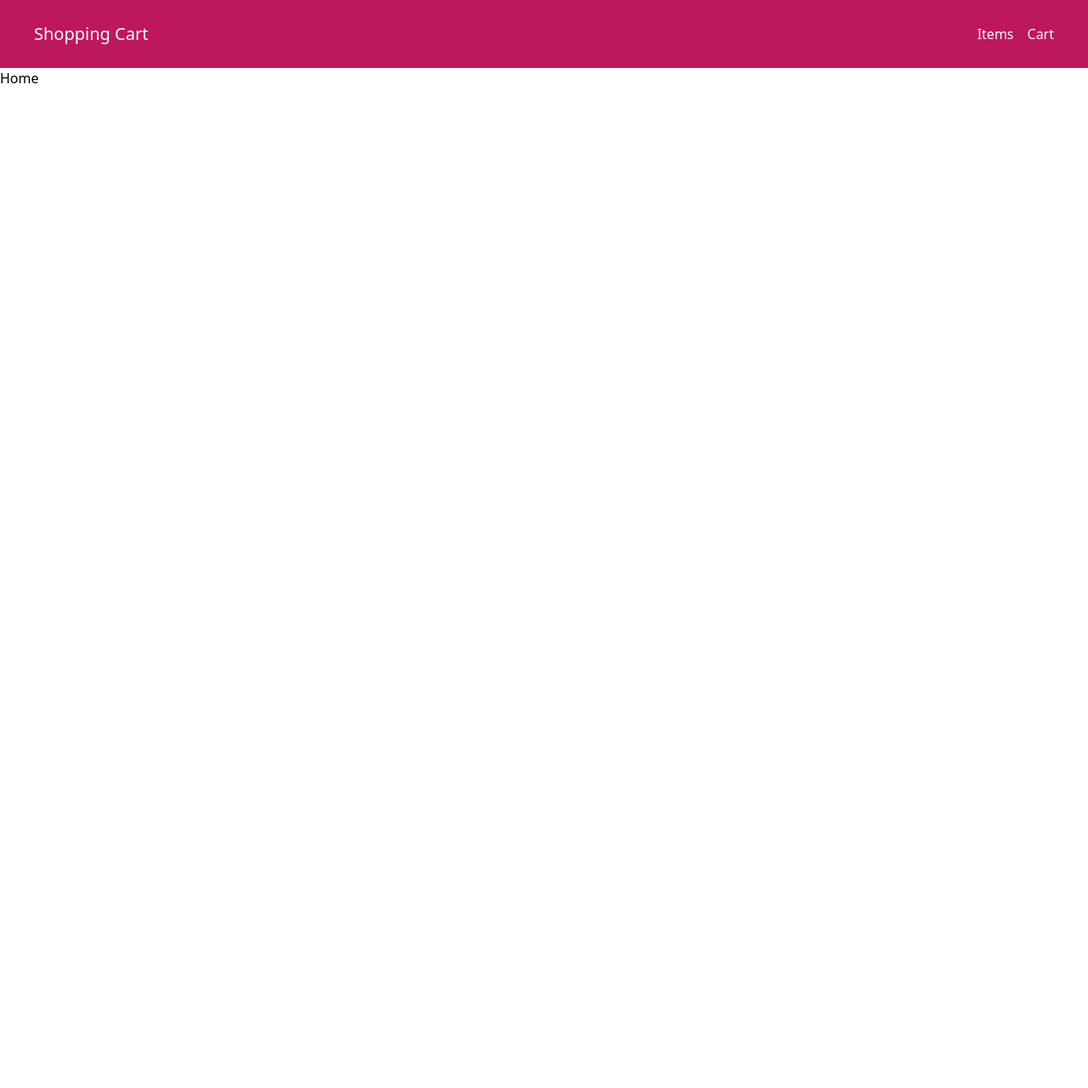
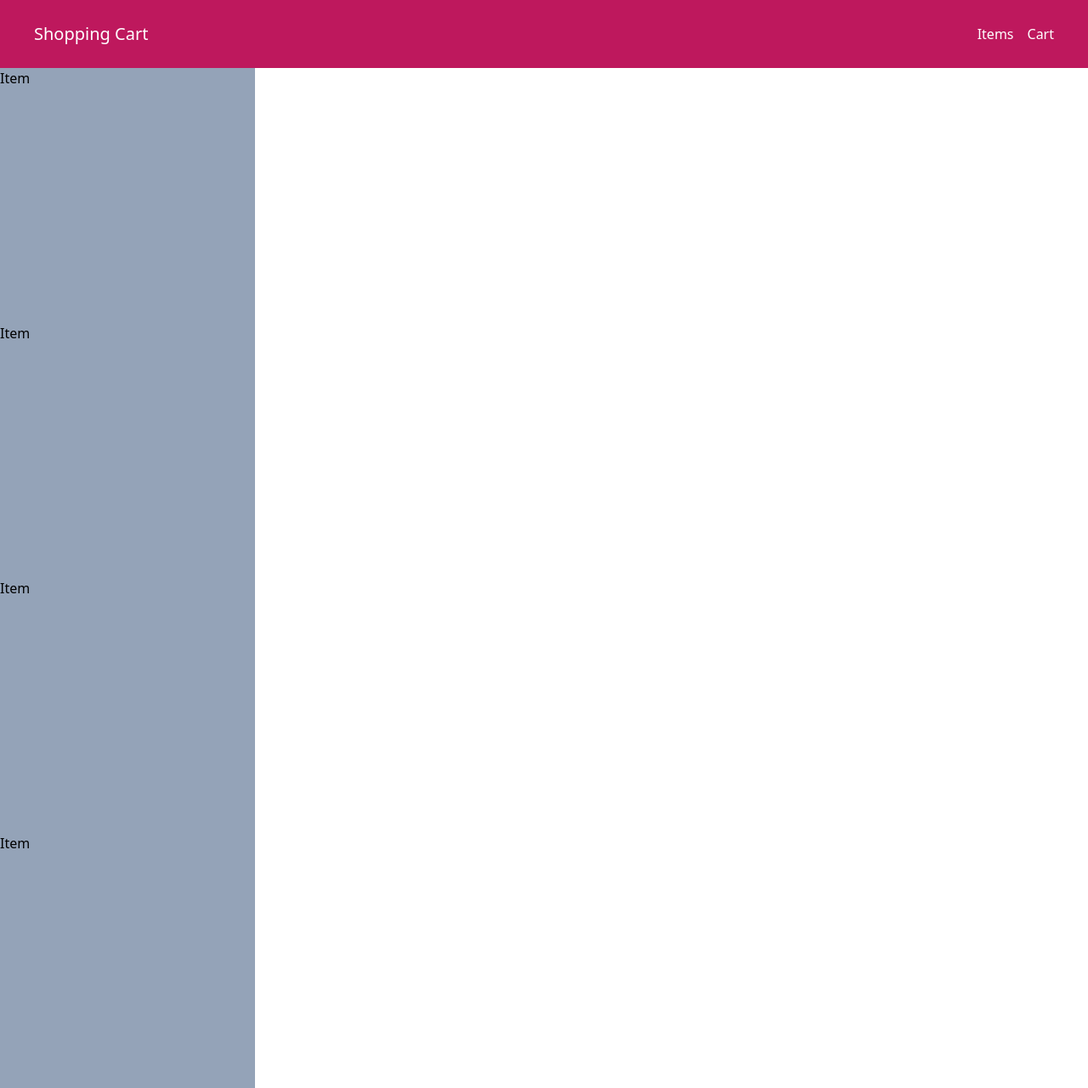
Before and after one commit to Sandun-Induranga/React-Redux-Shopping-Cart, a React (Create React App) app: page / in a window 1280 px wide. Shown: the whole page at 85% size. Before the commit the page ends 800 px from the top, so only its background shows below. Built offline with nearby package versions, Linux system fonts and the light colour scheme.

Commit message:
Component Item Updated

```diff
--- a/src/components/Item.js
+++ b/src/components/Item.js
@@ -1,7 +1,7 @@
 import React from "react";
 
 const Item = () => {
-  return <div>Item</div>;
+  return <div className="w-[300px] h-[300px] bg-slate-400">Item</div>;
 };
 
 export default Item;
--- a/src/pages/Home.js
+++ b/src/pages/Home.js
@@ -1,7 +1,15 @@
 import React from "react";
+import Item from "../components/Item";
 
 const Home = () => {
-  return <div>Home</div>;
+  return (
+    <div>
+      <Item />
+      <Item />
+      <Item />
+      <Item />
+    </div>
+  );
 };
 
 export default Home;
```
